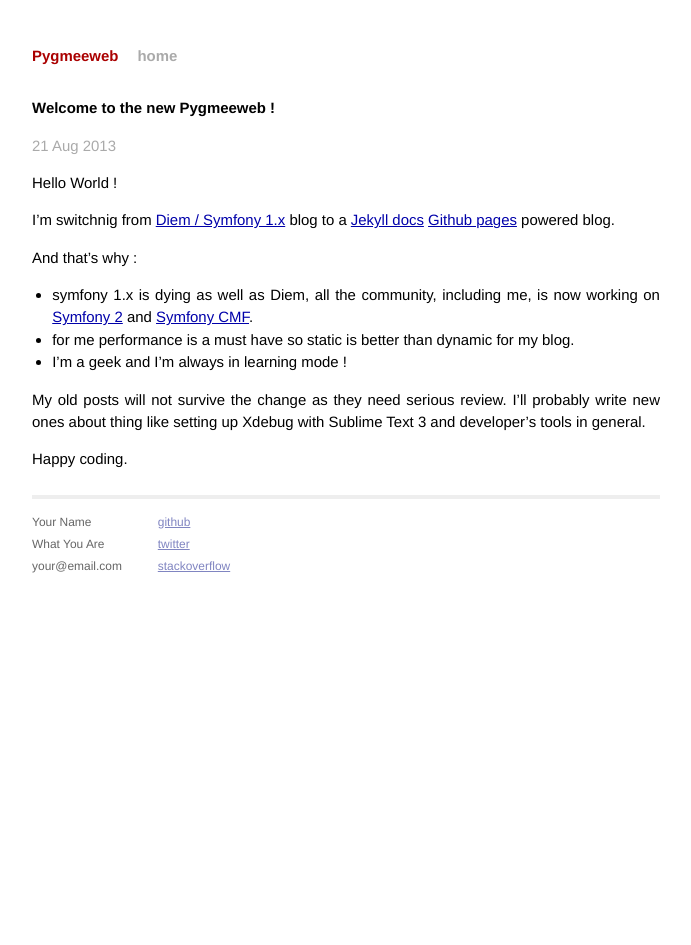
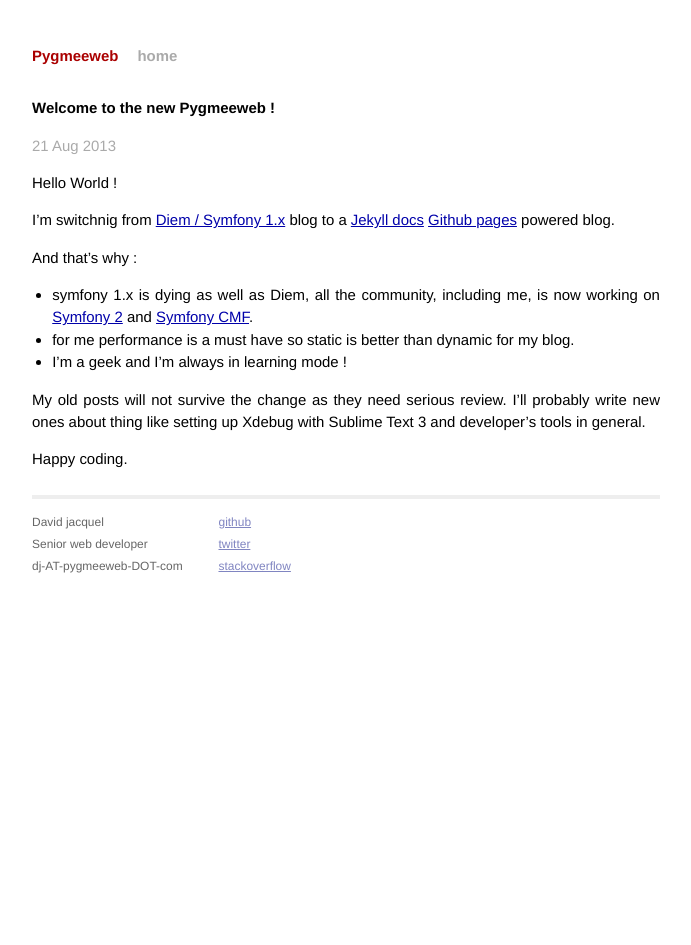
Before and after one commit to djacquel/pygmeeweb.com, a Jekyll site: the page built from _posts/2013-08-21-welcome-to-jekyll.markdown, in a window 1280 px wide. Shown: the whole page, without its empty margins (294-985 px from the left). Built offline with Jekyll 4.4.1, drawn with Linux system fonts in a browser that asks for light colours; Markdown is read by kramdown in place of the engine named in the settings.

Commit message:
personnal infos

```diff
--- a/_layouts/default.html
+++ b/_layouts/default.html
@@ -27,9 +27,9 @@
             <div class="footer">
               <div class="contact">
                 <p>
-                  Your Name<br />
-                  What You Are<br />
-                  your@email.com
+                  David jacquel<br />
+                  Senior web developer<br />
+                  dj-AT-pygmeeweb-DOT-com
                 </p>
               </div>
               <div class="contact">
```
